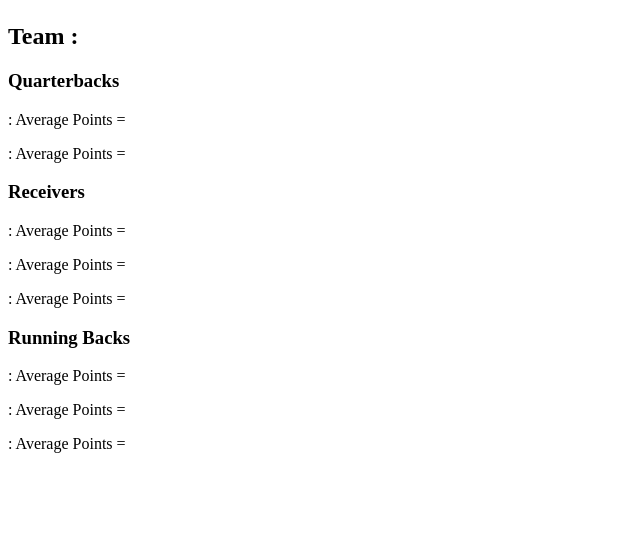
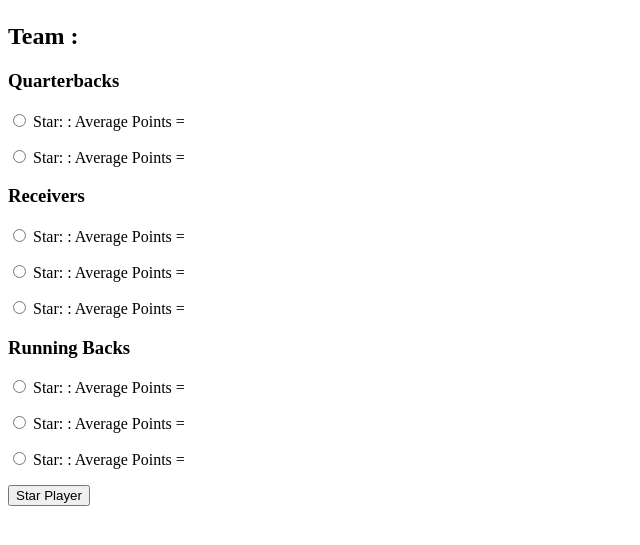
Before and after one commit to arnmishra/SimpleFantasyFootball, a Flask app: template project/templates/view_team.html in a window 1280 px wide. Shown: the part 57-602 px from the top of the page, without its empty margins (0-640 px from the left). Run offline with Flask 2, Linux system fonts and the light colour scheme; the template is opened without the code that fills it, so the values that code supplies are empty.

Commit message:
starring added

```diff
--- a/project/templates/view_team.html
+++ b/project/templates/view_team.html
@@ -6,17 +6,22 @@
   </head>
   <body>
     <h1> Game: {{ game_name }}</h1>
-    <h2>Team <a href="/team/{{ game_name }}/{{ team.team_name }}">{{ team.team_name }}</a>:</h2>
+    <h2>Team {{ team.team_name }}:</h2>
+    <form action="/team/{{ game_name }}/{{ team.team_name }}" method="POST">
       <h3> Quarterbacks </h3>
       <p>
         {% if team.starred_position == "qb1" %}
           Starred:
+        {% else %}
+        <input type="radio" name="star" value="qb1"> Star:
         {% endif %}
         {{ team.qb1[0]}}: Average Points = {{ team.qb1[1] }}
       </p>
       <p>
         {% if team.starred_position == "qb2" %}
           Starred:
+        {% else %}
+        <input type="radio" name="star" value="qb2"> Star:
         {% endif %}
         {{ team.qb2[0]}}: Average Points = {{ team.qb2[1] }}
       </p>
@@ -24,18 +29,24 @@
       <p>
         {% if team.starred_position == "wr1" %}
           Starred:
+        {% else %}
+        <input type="radio" name="star" value="wr1"> Star:
         {% endif %}
         {{ team.wr1[0]}}: Average Points = {{ team.wr1[1] }}
       </p>
       <p>
         {% if team.starred_position == "wr2" %}
           Starred:
+        {% else %}
+        <input type="radio" name="star" value="wr2"> Star:
         {% endif %}
         {{ team.wr2[0]}}: Average Points = {{ team.wr2[1] }}
       </p>
       <p>
         {% if team.starred_position == "wr3" %}
           Starred:
+        {% else %}
+        <input type="radio" name="star" value="wr3"> Star:
         {% endif %}
         {{ team.wr3[0]}}: Average Points = {{ team.wr3[1] }}
       </p>
@@ -43,20 +54,28 @@
       <p>
         {% if team.starred_position == "rb1" %}
           Starred:
+        {% else %}
+        <input type="radio" name="star" value="rb1"> Star:
         {% endif %}
         {{ team.rb1[0]}}: Average Points = {{ team.rb1[1] }}
       </p>
       <p>
         {% if team.starred_position == "rb2" %}
           Starred:
+        {% else %}
+        <input type="radio" name="star" value="rb2"> Star:
         {% endif %}
         {{ team.rb2[0]}}: Average Points = {{ team.rb2[1] }}
       </p>
       <p>
         {% if team.starred_position == "rb3" %}
           Starred:
+        {% else %}
+        <input type="radio" name="star" value="rb3"> Star:
         {% endif %}
         {{ team.rb3[0]}}: Average Points = {{ team.rb3[1] }}
       </p>
+      <button>Star Player</button>
+    </form>
   </body>
  </html>
--- a/project/views.py
+++ b/project/views.py
@@ -52,11 +52,14 @@ def view_all_teams():
     db.session.commit()
     return render_template("view_all_teams.html", game_name=game_name, teams=teams)
 
-@app.route("/team/<game_name>/<team_name>", methods=['GET'])
+@app.route("/team/<game_name>/<team_name>", methods=['GET', 'POST'])
 def view_team(game_name, team_name):
     """ Renders a page with only your team and their scores
 
     :return: view_team.html
     """
     team = Team.query.filter_by(game_name=game_name, team_name=team_name).first()
+    if request.method == 'POST':
+        team.starred_position = request.form["star"]
+        db.session.commit()
     return render_template("view_team.html", team=team, game_name = game_name)
```
